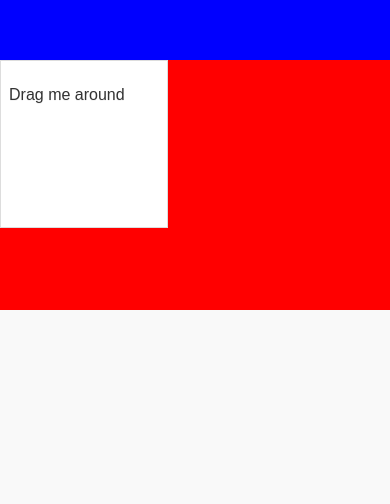
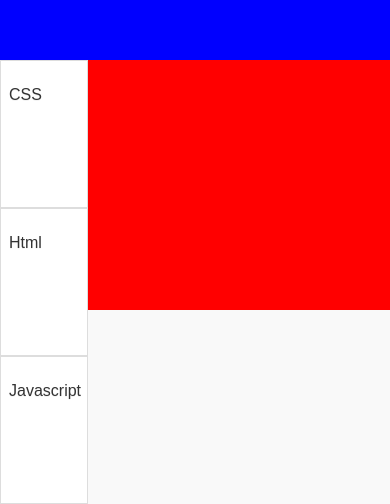
Before and after one commit to Applelo/2W-Web-Warfare, a plain HTML site: page www/game.html in a window 390 px wide. Shown: the part 340-844 px from the top of the page. Drawn offline with Linux system fonts and the light colour scheme; some packages are replaced by stand-ins of ours.

Commit message:
*add test card game.html

```diff
--- a/www/css/game.css
+++ b/www/css/game.css
@@ -6,4 +6,6 @@
   height: 250px;
   background: red;
 }
-#draggable { width: 150px; height: 150px; padding: 0.5em; }
+#draggable { width: 70px; height: 130px; padding: 0.5em; }
+#draggable2 { width: 70px; height: 130px; padding: 0.5em; }
+#draggable3 { width: 70px; height: 130px; padding: 0.5em; }
--- a/www/game.html
+++ b/www/game.html
@@ -51,7 +51,13 @@
         </div>
         <div id="carte" >
           <div id="draggable" class="ui-widget-content">
-            <p>Drag me around</p>
+            <p>CSS</p>
+          </div>
+          <div id="draggable2" class="ui-widget-content">
+            <p>Html</p>
+          </div>
+          <div id="draggable3" class="ui-widget-content">
+            <p>Javascript</p>
           </div>
         </div>
         <script type="text/javascript" src="cordova.js"></script>
--- a/www/js/game.js
+++ b/www/js/game.js
@@ -1,3 +1,6 @@
 $( function() {
   $( "#draggable" ).draggable();
+  $( "#draggable2" ).draggable();
+  $( "#draggable3" ).draggable();
+
 } );
```
